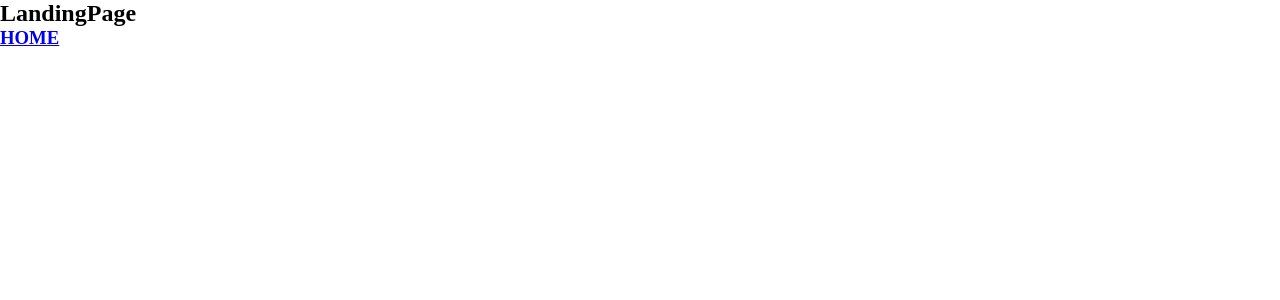
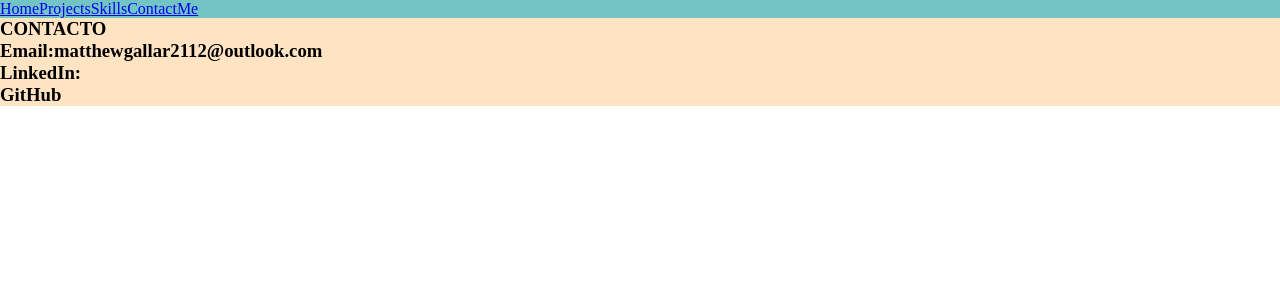
Before and after one commit to Soucalibur/portfolio, a React (Create React App) app in the folder client/: page / in a window 1280 px wide. Shown: the top 300 px of the page. Built offline with nearby package versions, Linux system fonts and the light colour scheme.

Commit message:
Adding Links

```diff
--- a/client/src/App.js
+++ b/client/src/App.js
@@ -1,20 +1,24 @@
 
 import {Route} from "react-router-dom"
 
-import LandingPage from './components/landingPage';
+
 import Home from './components/home';
 import Navbar from './components/navbar';
 import Contact from "./components/contact/index"
+import Projects from "./components/projects";
+import Skills from "./components/skills";
+import ContactMe from "./components/contact/contactMe";
 
 function App() {
   return (
     <div>
 
-        <Route exact path='/' component={LandingPage} />
-        <Route path='/home' component={Navbar} />
+        <Route path='/' component={Navbar} />
         <Route path='/home' component={Home} />
-        <Route path="/home" component={Contact} />
-
+        <Route path="/projects" component={Projects} />
+        <Route path="/skills" component={Skills} />
+        <Route path="/contactme" component={ContactMe} />
+        <Route path="/" component={Contact} />
 
     </div>
   );
--- a/client/src/components/landingPage/index.js
+++ /dev/null
@@ -1,13 +0,0 @@
-import React from "react"
-import {Link} from "react-router-dom"
-
-export default function LandingPage (){
-    return(
-        <div>
-            <h2>LandingPage</h2>
-            <Link to="/home">
-                <h3>HOME</h3>
-            </Link>
-        </div>
-    )
-}
--- a/client/src/components/navbar/index.js
+++ b/client/src/components/navbar/index.js
@@ -8,8 +8,14 @@ const  Navbar =()=>{
             <Link to="/home">
                 Home
             </Link>
-            <Link to="/">
-                Landing
+            <Link to="/projects">
+                Projects
+            </Link>
+            <Link to="/skills">
+                Skills
+            </Link>
+            <Link to="/contactme">
+                ContactMe
             </Link>
         </div>
     )
--- a/client/src/components/projects/index.js
+++ b/client/src/components/projects/index.js
@@ -0,0 +1,14 @@
+const Projects = ()=>{
+
+    return(
+        <div>
+
+            <div>
+                <h3>Projects</h3>
+            </div>
+
+        </div>
+    )
+}
+
+export default Projects
```
